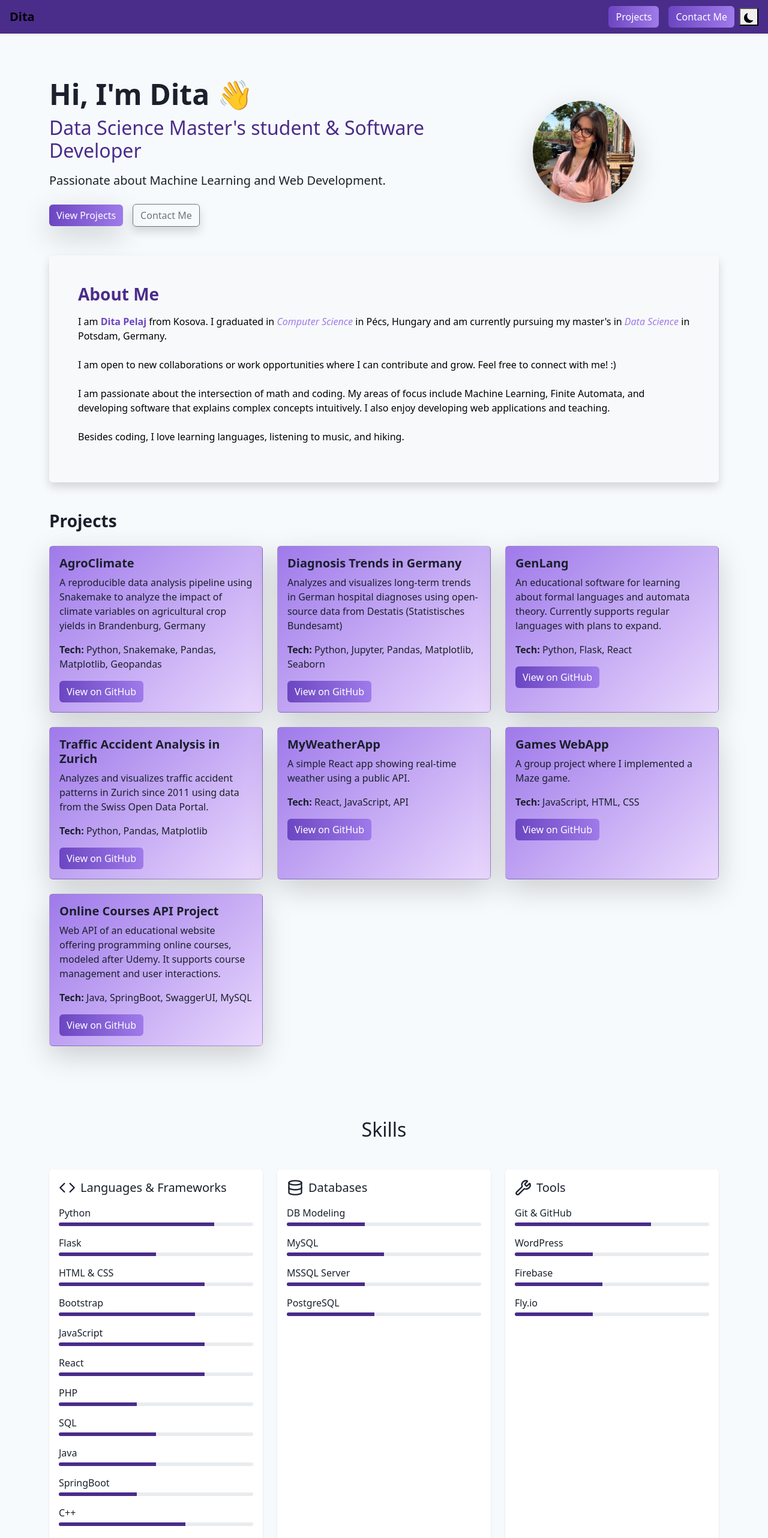
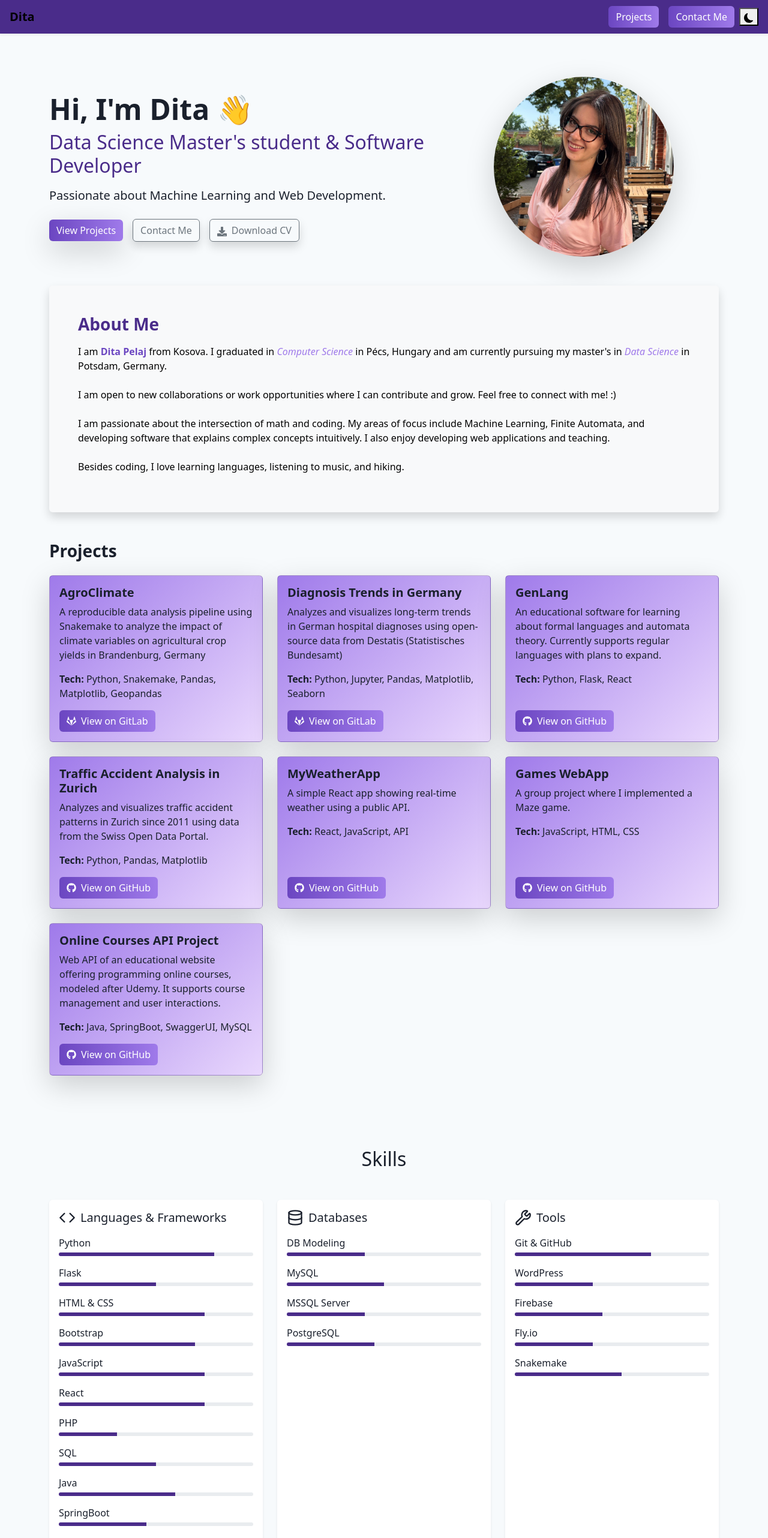
Before and after one commit to ditaa99/portfolio, a React (Vite) app: page / in a window 1280 px wide. Shown: the top 2564 px of the page at 60% size. Built offline with nearby package versions, Linux system fonts and the light colour scheme.

Commit message:
added cv and a scroll to up button

```diff
--- a/src/App.jsx
+++ b/src/App.jsx
@@ -6,6 +6,7 @@ import Projects from './components/Projects';
 import Contact from './components/Contact';
 import Skills from './components/Skills';
 import Footer from './components/Footer';
+import ScrollToTopButton from './components/ScrollToTopButton';
 import AOS from 'aos';
 import 'aos/dist/aos.css';
 import './index.css';
@@ -24,6 +25,7 @@ function App() {
       <Skills />
       <Contact />
       <Footer/>
+      <ScrollToTopButton />
     </>
   );
 }
--- a/src/components/Footer.jsx
+++ b/src/components/Footer.jsx
@@ -2,13 +2,21 @@ import React from "react";
 import { Container } from "react-bootstrap";
 
 const Footer = () => {
+  const scrollToSection = (id) => {
+    const section = document.getElementById(id);
+    if (section) {
+      section.scrollIntoView({ behavior: "smooth" });
+    }
+  };
   return (
     <footer className="py-3 text-center shadow-sm mt-5" style={{ background: "var(--bg-color)" }}>
       <Container>
         <p className="mb-0">
-          © {new Date().getFullYear()} Pelaj |
-          <a href="https://www.linkedin.com/in/your-linkedin/" target="_blank" rel="noopener noreferrer" className="ms-1">LinkedIn</a> |
-          <a href="mailto:your.email@example.com" className="ms-1">Email</a>
+          <span onClick={() => scrollToSection("about")} className="footer-link">About</span> ·{" "}
+          <span onClick={() => scrollToSection("projects")} className="footer-link">Projects</span> ·{" "}
+          <span onClick={() => scrollToSection("skills")} className="footer-link">Skills</span>
+          <br />
+          © {new Date().getFullYear()} Dita · All rights reserved
         </p>
       </Container>
     </footer>
--- a/src/components/Hero.jsx
+++ b/src/components/Hero.jsx
@@ -1,5 +1,21 @@
-import React from 'react';
-import profile from '../assets/dita.jpg';
+import React from "react";
+import profile from "../assets/dita.jpg";
+import cv from "../assets/Dita_CV.pdf";
+
+const FaDownload = () => (
+  <svg
+    stroke="currentColor"
+    fill="currentColor"
+    strokeWidth="0"
+    viewBox="0 0 512 512"
+    height="1em"
+    width="1em"
+    xmlns="http://www.w3.org/2000/svg"
+    style={{ marginRight: "0.25rem" }}
+  >
+    <path d="M216 0h80c13.3 0 24 10.7 24 24v168h87.7c17.8 0 26.7 21.5 14.1 34.1L269.7 378.3c-7.5 7.5-19.8 7.5-27.3 0L90.1 226.1c-12.6-12.6-3.7-34.1 14.1-34.1H192V24c0-13.3 10.7-24 24-24zm296 376v112c0 13.3-10.7 24-24 24H24c-13.3 0-24-10.7-24-24V376c0-13.3 10.7-24 24-24h146.7l49 49c20.1 20.1 52.5 20.1 72.6 0l49-49H488c13.3 0 24 10.7 24 24zm-124 88c0-11-9-20-20-20s-20 9-20 20 9 20 20 20 20-9 20-20zm64 0c0-11-9-20-20-20s-20 9-20 20 9 20 20 20 20-9 20-20z"></path>
+  </svg>
+);
 
 const Hero = () => (
   <section className="container mt-5 pt-4" id="hero">
@@ -19,14 +35,21 @@ const Hero = () => (
           <a href="#contact" className="btn btn-outline-secondary shadow">
             Contact Me
           </a>
+          <a
+            href={cv}
+            download="Dita_Pelaj_CV.pdf"
+            className="btn btn-outline-secondary shadow mb-2 mb-md-0"
+            style={{ marginLeft: "1rem" }}
+          >
+            <FaDownload /> Download CV
+          </a>
         </div>
       </div>
       <div className="col-md-5 text-center" data-aos="fade-left">
         <img
           src={profile}
           alt="pic"
-          className="rounded-circle shadow-lg"
-          style={{ width: "170px", height: "170px", objectFit: "cover" }}
+          className="profile-pic rounded-circle shadow-lg"
         />
       </div>
     </div>
--- a/src/components/ProjectCard.jsx
+++ b/src/components/ProjectCard.jsx
@@ -1,20 +1,51 @@
-import React from 'react';
+import React from "react";
+import { FaGithub, FaGitlab} from "react-icons/fa";
 
-const ProjectCard = ({ title, description, tech, github }) => (
+const ProjectCard = ({ title, description, tech, github }) => {
+
+  const validLink =
+    github && github !== "[]" && github.trim() !== "" ? github : null;
+
+  // Detect platform
+  const isGitHub = validLink?.includes("github");
+
+  //icon and label
+  const platformIcon = isGitHub ? (
+    <FaGithub className="me-2" />
+  ) :(
+    <FaGitlab className="me-2" />
+  ) ;
+
+  const platformName = isGitHub ? "GitHub" : "GitLab";
+
+  return (
     <div className="col-lg-4 col-md-6 mb-4" data-aos="zoom-in">
       <div className="card shadow-lg h-100 project-card">
-      <div className="card-body">
+        <div className="card-body d-flex flex-column">
           <h5 className="card-title fw-bold">{title}</h5>
           <p className="card-text">{description}</p>
           <p>
             <span className="fw-semibold">Tech:</span> {tech}
           </p>
-        <a href={github} target="_blank" rel="noopener" className="btn btn-gradient">
-          View on GitHub
+
+          {validLink ? (
+            <a
+              href={validLink}
+              target="_blank"
+              rel="noopener noreferrer"
+              className="btn btn-gradient mt-auto align-self-start d-inline-flex align-items-center"
+            >
+              {platformIcon} View on {platformName}
             </a>
+          ) : (
+            <button className="btn btn-secondary mt-auto" disabled>
+              No Repository Available
+            </button>
+          )}
         </div>
       </div>
     </div>
   );
+};
 
 export default ProjectCard;
--- /dev/null
+++ b/src/components/ScrollToTopButton.jsx
@@ -0,0 +1,34 @@
+import React, { useState, useEffect } from "react";
+import { FaArrowUp } from "react-icons/fa";
+import "../index.css";
+
+const ScrollToTopButton = () => {
+  const [visible, setVisible] = useState(false);
+
+  useEffect(() => {
+    const toggleVisibility = () => {
+      if (window.scrollY > 300) setVisible(true);
+      else setVisible(false);
+    };
+    window.addEventListener("scroll", toggleVisibility);
+    return () => window.removeEventListener("scroll", toggleVisibility);
+  }, []);
+
+  const scrollToTop = () => {
+    window.scrollTo({ top: 0, behavior: "smooth" });
+  };
+
+  return (
+    visible && (
+      <button
+        className="scroll-to-top"
+        onClick={scrollToTop}
+        aria-label="Scroll to top"
+      >
+        <FaArrowUp />
+      </button>
+    )
+  );
+};
+
+export default ScrollToTopButton;
--- a/src/components/Skills.jsx
+++ b/src/components/Skills.jsx
@@ -14,11 +14,11 @@ const Skills = () => {
         { name: "Bootstrap", level: 70 },
         { name: "JavaScript", level: 75 },
         { name: "React", level: 75 },
-        { name: "PHP", level: 40 },
+        { name: "PHP", level: 30 },
         { name: "SQL", level: 50 },
-        { name: "Java", level: 50 },
-        { name: "SpringBoot", level: 40 },
-        { name: "C++", level: 65 },
+        { name: "Java", level: 60 },
+        { name: "SpringBoot", level: 45 },
+        { name: "C++", level: 55 },
       ],
     },
     {
@@ -39,6 +39,7 @@ const Skills = () => {
         { name: "WordPress", level: 40 },
         { name: "Firebase", level: 45 },
         { name: "Fly.io", level: 40 },
+        { name: "Snakemake", level: 55 },
       ],
     },
     {
@@ -48,9 +49,9 @@ const Skills = () => {
         { name: "Albanian", level: 100, label: "Native" },
         { name: "English", level: 90, label: "Fluent" },
         { name: "German", level: 60, label: "Intermediate" },
-        { name: "Hungarian", level: 40, label: "Basic" },
-        { name: "Norwegian", level: 40, label: "Basic" },
-        { name: "Serbian", level: 40, label: "Basic" },
+        { name: "Hungarian", level: 30, label: "Basic" },
+        { name: "Norwegian", level: 30, label: "Basic" },
+        { name: "Serbian", level: 30, label: "Basic" },
       ],
     },
     {
--- a/src/index.css
+++ b/src/index.css
@@ -12,6 +12,39 @@ body[data-theme="dark"] {
 /* Navbar */
 .navbar {
   background: #4a2c8a;
+}
+
+/* 'profile' pic */
+.profile-pic {
+  width: 100%;
+  max-width: 300px;
+  height: auto;
+  aspect-ratio: 1 / 1;
+  object-fit: cover;
+  margin: 0 auto;
+  transition: transform 0.3s ease-in-out, box-shadow 0.3s ease-in-out;
+}
+
+/* Responsive size for smaller screens */
+@media (max-width: 767.98px) {
+  .profile-pic {
+    max-width: 180px;
+    max-height: 180px;
+    aspect-ratio: 1 / 1;
+  }
+}
+
+/* Hover Effect (Movement) */
+body[data-theme="light"] .profile-pic:hover {
+  transform: scale(1.05) rotate(-3deg);
+  /* Override shadow-lg with a stronger, theme-aware shadow */
+  box-shadow: 0 10px 25px rgba(111, 66, 193, 0.25) !important;
+}
+
+body[data-theme="dark"] .profile-pic:hover {
+  transform: scale(1.05) rotate(-2deg);
+  /* Override shadow-lg with a stronger, theme-aware shadow */
+  box-shadow: 0 10px 25px rgba(174, 162, 255, 0.4) !important;
 }
 
 /* Buttons */
@@ -79,36 +112,7 @@ body[data-theme="dark"] .about-section {
   box-shadow: 0 8px 20px rgba(174, 162, 255, 0.6) !important;
 }
 
-/* Skills */
-/* .skill-card {
-  background-color: var(--bg-color);
-  color: var(--text-color);
-  transition: all 0.3s ease;
-  border-radius: 12px;
-}
-
-.skill-card:hover {
-  transform: translateY(-5px);
-  box-shadow: 0 8px 18px rgba(0, 0, 0, 0.1);
-}
-
-.progress-bar {
-  transition: width 0.5s ease;
-}
-
-.--bs-progress-bar, .bg-primary {
-  background-color: #4a2c8a !important;
-}
-
-@media (max-width: 768px) {
-  .skill-card {
-    margin-bottom: 1.5rem;
-  }
-} */
-
-/* ============================= */
-/* Skills Section (Light & Dark) */
-/* ============================= */
+/* -- Skills Section (Light & Dark) -- */
 
 .skills-section {
   padding: 3rem 0;
@@ -197,3 +201,77 @@ body[data-theme="dark"] .skill-card:hover {
   grid-template-columns: repeat(auto-fit, minmax(260px, 1fr));
   gap: 1.5rem;
 }
+
+
+/* -- Scroll to top Button -- */
+.scroll-to-top {
+  position: fixed;
+  bottom: 25px;
+  right: 25px;
+  background: linear-gradient(135deg, #6b46c1, #9f7aea);
+  color: white;
+  border: none;
+  border-radius: 50%;
+  width: 45px;
+  height: 45px;
+  cursor: pointer;
+  display: flex;
+  align-items: center;
+  justify-content: center;
+  box-shadow: 0 4px 10px rgba(111, 66, 193, 0.4);
+  transition: all 0.3s ease;
+  z-index: 1000;
+}
+
+.scroll-to-top:hover {
+  transform: translateY(-4px);
+  background: #4a2c8a;
+  box-shadow: 0 8px 18px rgba(111, 66, 193, 0.6);
+}
+
+/* Theme support */
+body[data-theme="dark"] .scroll-to-top {
+  background: linear-gradient(135deg, #9f7aea, #b794f4);
+  box-shadow: 0 4px 10px rgba(159, 122, 234, 0.3);
+}
+
+body[data-theme="dark"] .scroll-to-top:hover {
+  background: #b794f4;
+  color: #1a202c;
+}
+
+
+/* Footer */
+.footer {
+  background-color: transparent;
+  font-size: 0.95rem;
+  transition: background-color 0.3s ease, color 0.3s ease;
+}
+
+/* Light mode */
+body[data-theme="light"] .footer {
+  color: #4a2c8a;
+}
+
+/* Dark mode */
+body[data-theme="dark"] .footer {
+  color: #e9d8fd;
+}
+
+/* Footer links */
+.footer-link {
+  cursor: pointer;
+  font-weight: 600;
+  color: #6b46c1;
+  transition: color 0.2s ease, text-shadow 0.2s ease;
+}
+
+.footer-link:hover {
+  color: #9f7aea;
+  text-shadow: 0 0 8px rgba(159, 122, 234, 0.7);
+}
+
+body[data-theme="dark"] .footer-link:hover {
+  color: #b794f4;
+  text-shadow: 0 0 8px rgba(183, 148, 244, 0.9);
+}
```
Also changed, not shown: 2 other files (tests, documents, lock files or other folders). Lines whose indentation alone changed are shown as unchanged.
